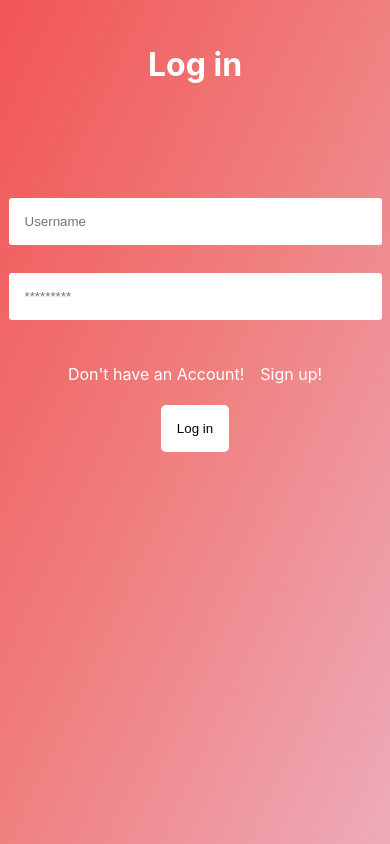
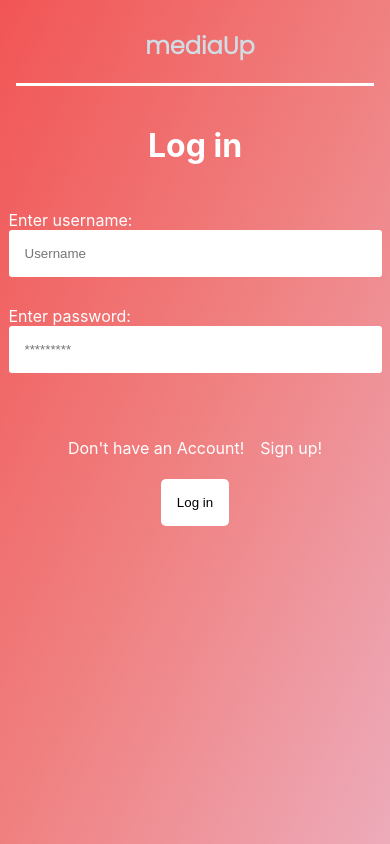
Before and after one commit to kulisjurai/frontend-ITA-praksa-2023, a React (Create React App) app: page / in a window 390 px wide. Built offline with nearby package versions, Linux system fonts and the light colour scheme.

Commit message:
Ubacen header za log-in i sin-up

```diff
--- a/package.json
+++ b/package.json
@@ -3,6 +3,9 @@
   "version": "0.1.0",
   "private": true,
   "dependencies": {
+    "@emotion/react": "^11.11.0",
+    "@emotion/styled": "^11.11.0",
+    "@mui/material": "^5.13.0",
     "@testing-library/jest-dom": "^5.16.5",
     "@testing-library/react": "^13.4.0",
     "@testing-library/user-event": "^13.5.0",
--- a/src/pages/login/Login.css
+++ b/src/pages/login/Login.css
@@ -28,7 +28,10 @@
   margin-top: 5px;
 }
 
-.background-login {
+.background {
+  height: 100vh;
+  width: 100%;
+  display: flex;
   background-image: linear-gradient(
     to right bottom,
     #f25555,
@@ -43,11 +46,36 @@
 }
 
 h1 {
-  padding: 1.5rem;
-
+  margin-top: 2.5rem;
 }
 
 .login-form {
   justify-content: start;
-  padding-top: 3rem;
+  padding-top: 0rem;
+
 }
+
+header.login-header {
+  max-height: 8rem;
+  width: 100%;
+  border-bottom: 3px solid white;
+}
+
+.logo-div {
+  padding-top: 0.5rem;
+}
+
+span.log-in:hover {
+  color: purple;
+  cursor: pointer;
+}
+
+@media (max-width: 30rem) {
+  .login-div, h1 {
+    padding-bottom: 1.5rem;
+  }
+  .logo-div {
+    display: flex;
+    justify-content: center;
+  }
+}
--- a/src/pages/login/Login.jsx
+++ b/src/pages/login/Login.jsx
@@ -1,4 +1,5 @@
 import React, { useState } from "react";
+import { Container } from "@mui/material";
 import "./Login.css";
 
 export default function Login() {
@@ -15,12 +16,19 @@
   };
 
   return (
-    <>
+    <><div className="background">
+    <Container fixed>
     <div className="background-login">
+      <header className="login-header">
+      <div className="logo-div">
+          <img src="" alt="" />
+          <h2 className="logo">mediaUp</h2>
+        </div>
+      </header>
       <h1>Log in</h1>
       <form className="login-form" onSubmit={handleSubmit}>
         <div className="login-div">
-          <label htmlFor="username"></label><br />
+          <label htmlFor="username">Enter username: </label><br />
           <input
             value={username}
             onChange={(e) => setUsername(e.target.value)}
@@ -31,7 +39,7 @@
         </div>
 
         <div className="login-div">
-          <label htmlFor="password"></label><br />
+          <label htmlFor="password">Enter password: </label><br />
           <input
           value={password}
           onChange={(e) => setPassword(e.target.value)}
@@ -51,6 +59,8 @@
         <button type="submit">Log in</button>
       </form>
     </div>
+    </Container>
+    </div>
     </>
   )
 }
--- a/src/pages/signup/Signup.css
+++ b/src/pages/signup/Signup.css
@@ -28,7 +28,10 @@
   margin-top: 5px;
 }
 
-.background-signup {
+.background {
+  height: 100vh;
+  width: 100%;
+  display: flex;
   background-image: linear-gradient(
     to right bottom,
     #f25555,
@@ -43,10 +46,33 @@
 }
 
 h1 {
-  padding: 1.5rem;
+  margin-top: 2.5rem;
 
 }
 
 .signup-form {
   justify-content: start;
+  padding-top: 0rem;
 }
+
+header.signup-header {
+  max-height: 8rem;
+  width: 100%;
+  border-bottom: 3px solid white;
+}
+
+.logo-div {
+  padding-top: 0.5rem;
+}
+
+span.sign-in:hover {
+  color: purple;
+  cursor: pointer;
+}
+
+@media (max-width: 30rem) {
+  .logo-div {
+    display: flex;
+    justify-content: center;
+  }
+}
--- a/src/pages/signup/Signup.jsx
+++ b/src/pages/signup/Signup.jsx
@@ -1,4 +1,5 @@
 import React, { useState } from "react";
+import { Container } from "@mui/material";
 import "./Signup.css";
 
 export default function Signup() {
@@ -16,8 +17,15 @@
     window.location.replace("/login");
   };
   return (
-    <>
+    <><div className="background">
+      <Container fixed>
       <div className="background-signup">
+      <header className="signup-header">
+      <div className="logo-div">
+          <img src="" alt="" />
+          <h2 className="logo">mediaUp</h2>
+        </div>
+      </header>
         <h1>Sign up</h1>
         <form className="signup-form" onSubmit={handleSubmit}>
           <div className="my-div">
@@ -77,6 +85,8 @@
           <button type="submit">Sign up</button>
         </form>
       </div>
+      </Container>
+      </div>
     </>
   );
 }
```
Also changed, not shown: 1 other file (tests, documents, lock files or other folders).
